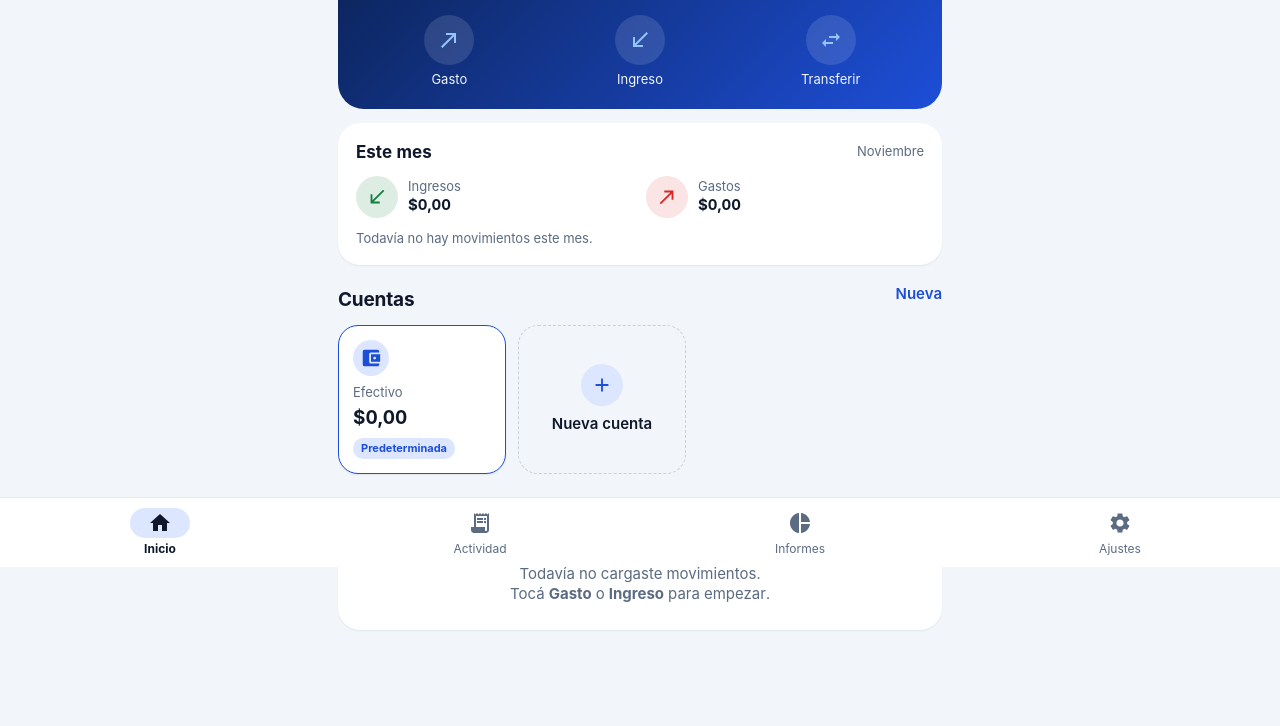
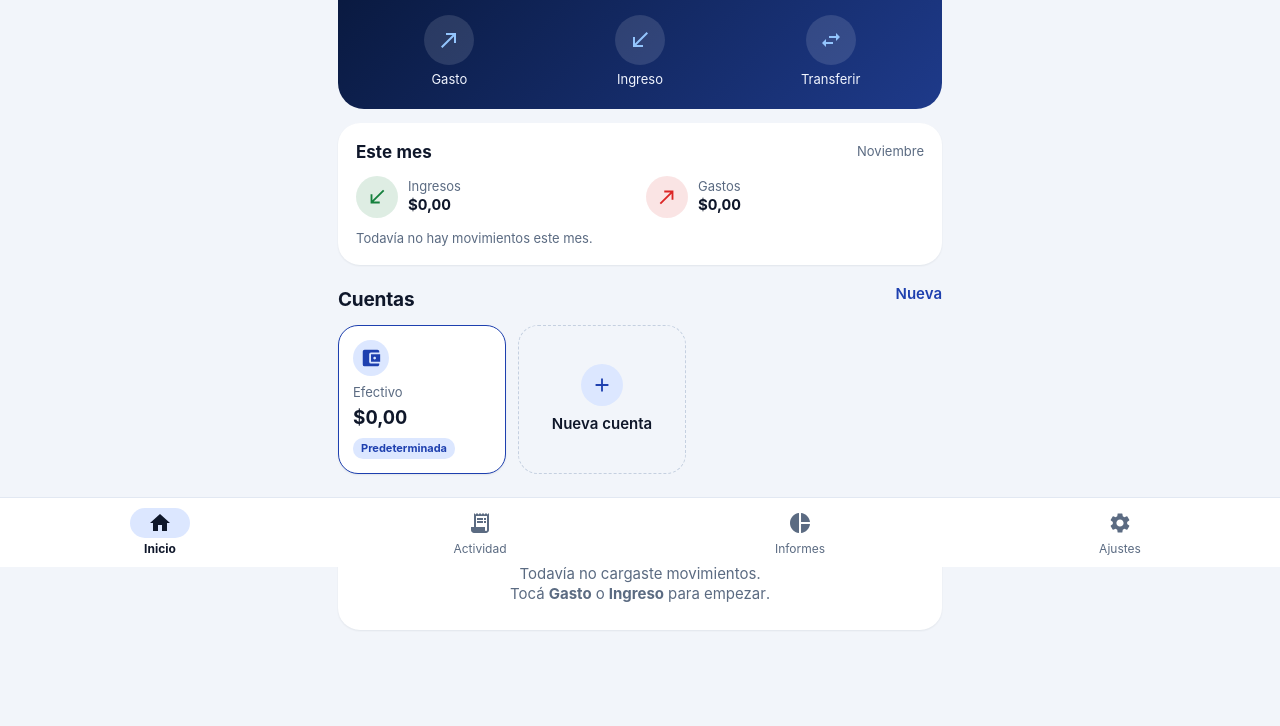
Before and after one commit to chantiisanchez-jpg/finanzas, a plain HTML site: page index.html in a window 1280 px wide. Shown: the part 233-959 px from the top of the page. Drawn offline with Linux system fonts and the light colour scheme.

Commit message:
Azul más oscuro

```diff
--- a/app.css
+++ b/app.css
@@ -1,16 +1,16 @@
 /* Paleta azul (finanzas). Ingresos en verde y gastos en rojo, como en cualquier resumen bancario. */
 :root {
   --bg: #F2F5FA; --fg: #0F172A; --surface: #FFFFFF; --variant: #E8EEF7; --muted: #5B6B82;
-  --outline: #C5D0E0; --line: #E2E8F2; --primary: #1D4ED8; --on-primary: #FFFFFF; --pcont: #DCE7FF;
+  --outline: #C5D0E0; --line: #E2E8F2; --primary: #1E40AF; --on-primary: #FFFFFF; --pcont: #DCE7FF;
   --income: #15803D; --expense: #DC2626; --warning: #D97706; --info: #0EA5E9;
-  --hero1: #0A1F4A; --hero2: #1D4ED8; --on-hero: #F1F5FF; --accent: #93C5FD; --raised: #FFFFFF;
+  --hero1: #061433; --hero2: #1E3A8A; --on-hero: #F1F5FF; --accent: #93C5FD; --raised: #FFFFFF;
   --sombra: 0 1px 2px rgba(15, 23, 42, .07);
 }
 :root.oscuro {
   --bg: #0A0F1A; --fg: #E6ECF5; --surface: #111827; --variant: #1A2333; --muted: #94A3B8;
   --outline: #334155; --line: #1E293B; --primary: #60A5FA; --on-primary: #0B1A33; --pcont: #1E3A6B;
   --income: #4ADE80; --expense: #F87171; --warning: #FBBF24; --info: #38BDF8;
-  --hero1: #1E3A8A; --hero2: #0B1530; --raised: #273449; --sombra: none;
+  --hero1: #15296B; --hero2: #070F24; --raised: #273449; --sombra: none;
 }
 * { box-sizing: border-box; -webkit-tap-highlight-color: transparent; }
 html { background: var(--bg); }
--- a/app.js
+++ b/app.js
@@ -9,7 +9,7 @@
   "use strict";
 
   var CLAVE = "finanzas_pro.data_v1";
-  var VERSION = "14/11 21:36";
+  var VERSION = "14/11 21:42";
   var CAT_GASTO = ["Alimentos", "Transporte", "Servicios", "Salud", "Entretenimiento", "Educación", "Hogar", "Otros"];
   var CAT_INGRESO = ["Sueldo", "Honorarios", "Ventas", "Inversiones", "Otros"];
   var COLORES = {
--- a/index.html
+++ b/index.html
@@ -14,7 +14,7 @@
   <link rel="manifest" href="manifest.webmanifest">
   <!-- Versión web hecha con páginas comunes (HTML): anda en cualquier iPhone. Usa los mismos datos que la
        versión anterior (localStorage "finanzas_pro.data_v1"), así no se pierde nada. -->
-  <link rel="stylesheet" href="app.css?v=202611142136">
+  <link rel="stylesheet" href="app.css?v=202611142142">
 </head>
 <body>
   <main id="vista"></main>
@@ -26,6 +26,6 @@
   </nav>
   <div id="capa"></div>
   <div id="aviso"></div>
-  <script src="app.js?v=202611142136"></script>
+  <script src="app.js?v=202611142142"></script>
 </body>
 </html>
```
Also changed, not shown: apple-touch-icon.png, favicon.png, icon-192.png, icon-512.png.
